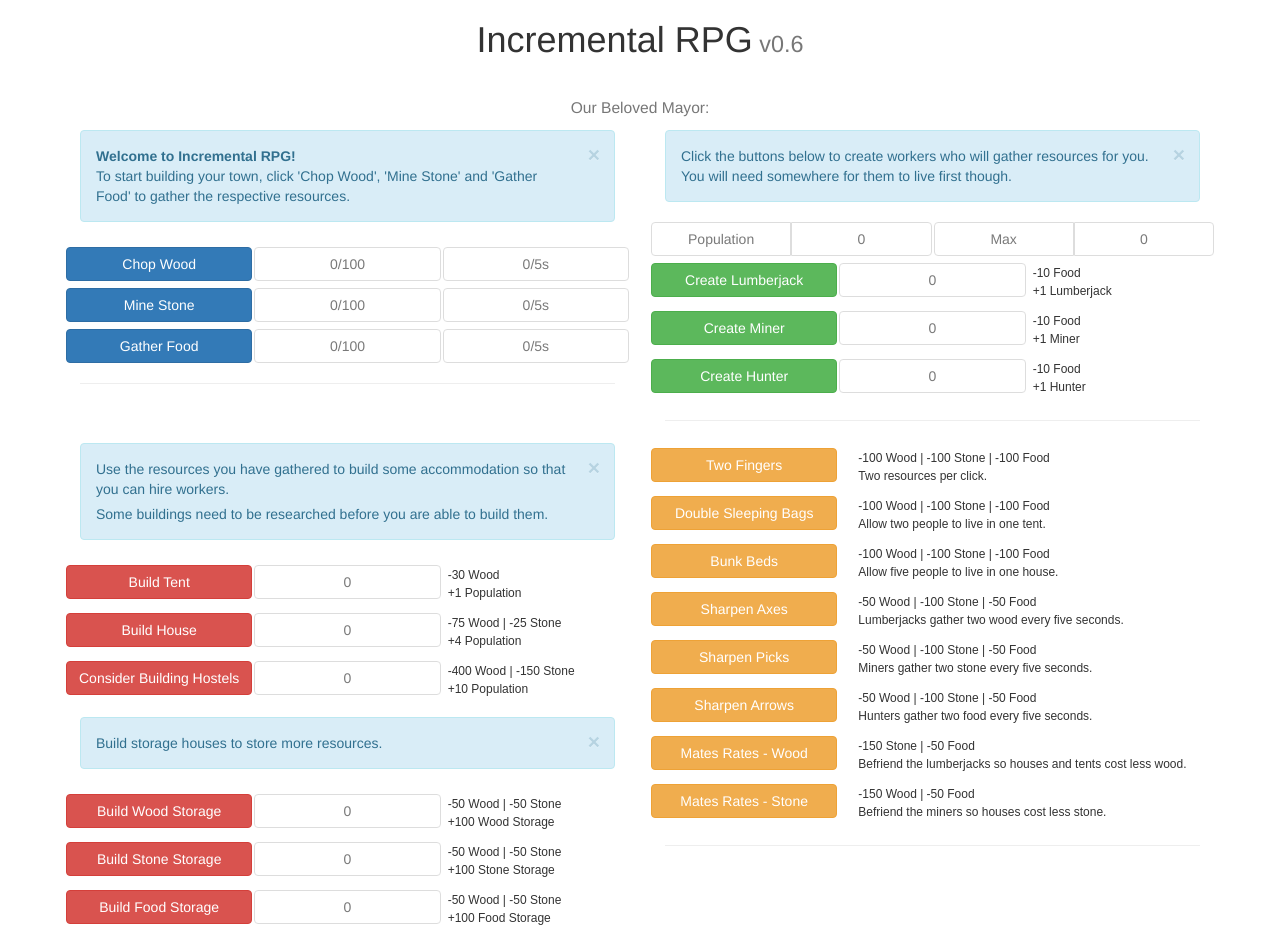
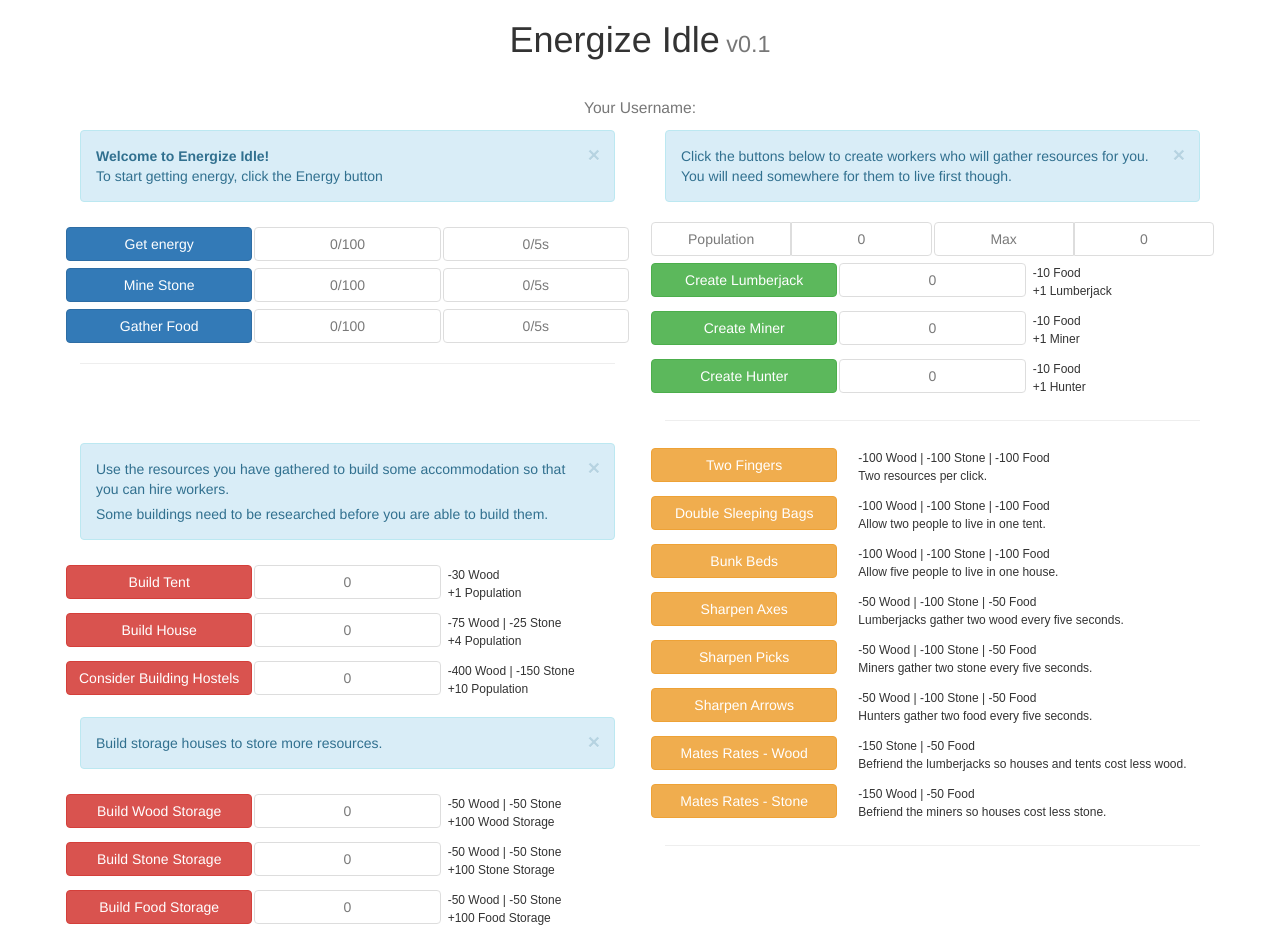
Before and after one commit to JIBSIL/idleclicker, a plain HTML site: page index.html in a window 1280 px wide. Shown: the top 934 px of the page. Drawn offline with nearby package versions, Linux system fonts and the light colour scheme.

Commit message:
Update index.html

```diff
--- a/index.html
+++ b/index.html
@@ -2,7 +2,7 @@
 <html lang="en" >
 <head>
   <meta charset="UTF-8">
-  <title>CodePen - Incremental RPG v0.6</title>
+  <title>Energize Idle</title>
   <link rel='stylesheet' href='https://netdna.bootstrapcdn.com/bootswatch/3.1.1/superhero/bootstrap.min.css'><link rel="stylesheet" href="./style.css">
 
 </head>
@@ -17,14 +17,14 @@
     <div class="modal-content">
       <div class="modal-header">
         <button type="button" class="close" data-dismiss="modal" aria-hidden="true">&times;</button>
-        <h4 class="modal-title" id="myModalLabel">Welcome to Incremental RPG!</h4>
+        <h4 class="modal-title" id="myModalLabel">Welcome to Energize Idle!</h4>
       </div>
       <div class="modal-body">
-        <p>This game was developed to teach myself Javascript. I will continue to build this game until I feel that it is finished. For now, have fun!</p>
-        <p>Feel free to give me some feedback, suggestions or tips by hitting me up on Twitter <a href="https://twitter.com/_SamuelBeard">@_SamuelBeard</a>.</p>
-        <h3>Name Your Town:</h3>
+        <p>Welcome to version 0.1 of Energize Idle!</p>
+        <p>Feel free to give me some feedback, suggestions or tips by pm'ing me on Reddit: u/JIBSIL</p>
+        <h3>Name Your Energy Unit:</h3>
         <input class="form-control" id="town" type="text">
-        <h3>Name Your Mayor:</h3>
+        <h3>Create a Username:</h3>
         <input class="form-control" id="mayor" type="text">
       </div>
       <div class="modal-footer">
@@ -36,13 +36,13 @@
 
 <div class="row header">
   <div class="col-md-12">
-    <h1>Incremental RPG<small> v0.6</small></h1>
+    <h1>Energize Idle<small> v0.1</small></h1>
   </div>
 </div>
 <div class="row">
   <div class="col-md-12">
     <h2><span id="townName"></span></h2>
-    <h3><small>Our Beloved Mayor: </small><span id="mayorName"></span></h3>
+    <h3><small>Your Username: </small><span id="mayorName"></span></h3>
   </div>
 </div>
 <div class="container">
@@ -52,13 +52,13 @@
 
       <div class="alert alert-info alert-dismissable">
         <button type="button" class="close" data-dismiss="alert" aria-hidden="true">&times;</button>
-        <strong>Welcome to Incremental RPG!</strong>
-        <p>To start building your town, click 'Chop Wood', 'Mine Stone' and 'Gather Food' to gather the respective resources.</p>
+        <strong>Welcome to Energize Idle!</strong>
+        <p>To start getting energy, click the Energy button</p>
       </div>
 
 			<div class="row">
 				<div class="col-xs-4">
-					 <button type="button" id="chopWood" class="btn btn-primary btn-block">Chop Wood</button>
+					 <button type="button" id="chopWood" class="btn btn-primary btn-block">Get energy</button>
 				</div>
 				<div class="col-xs-4">
           <button class="btn btn-default btn-block disabled">
```
